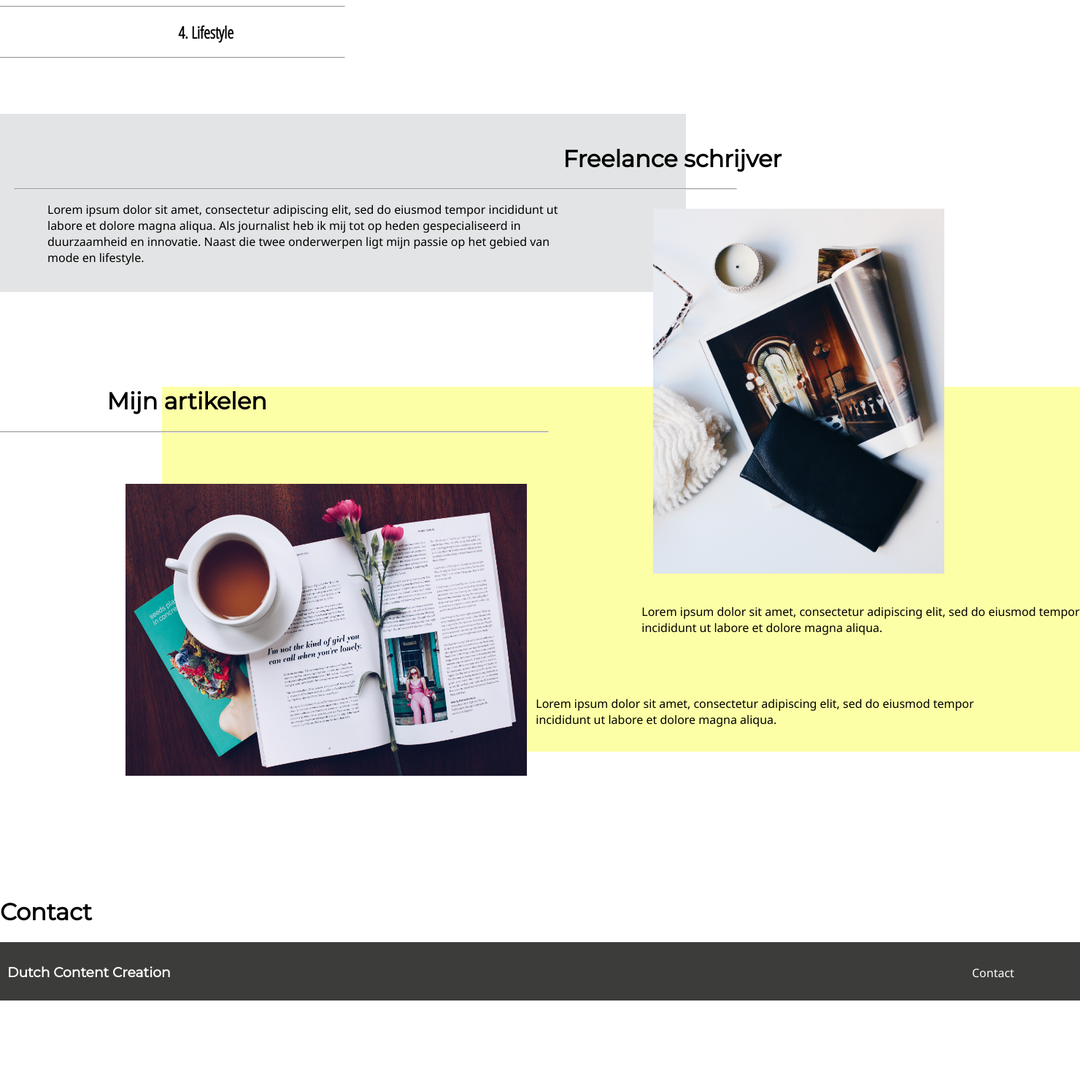
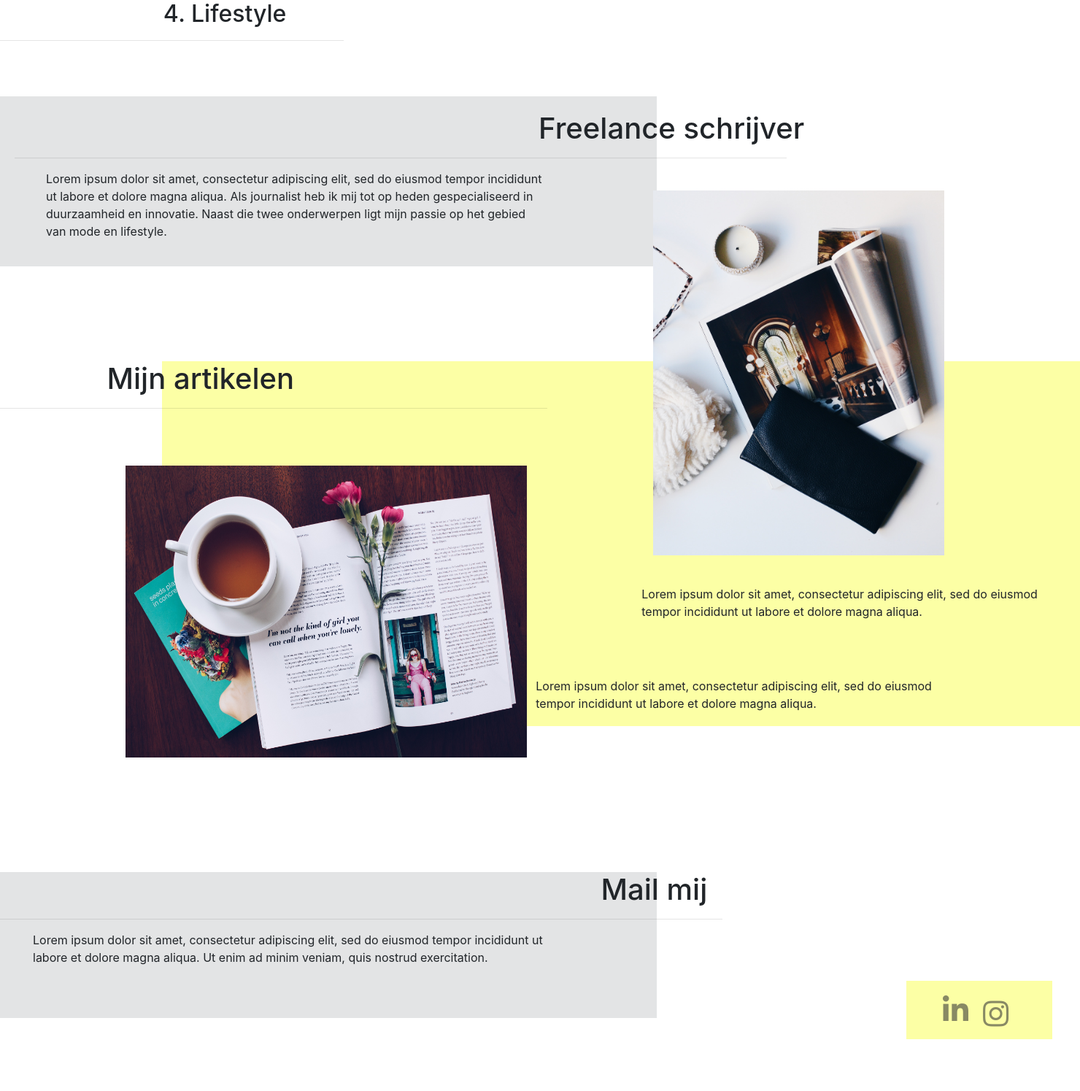
Before and after one commit to didemertens/content_creation, a Django app: page / in a window 1480 px wide. Shown: the part 1153-2648 px from the top of the page at 73% size. Before the commit the page ends 2524 px from the top, so only its background shows below. Run offline with Django 3.2, Linux system fonts and the light colour scheme; some libraries are stand-ins or nearby versions.

Commit message:
made contact paragraph, fixed footer'

```diff
--- a/static/css/about-top.css
+++ b/static/css/about-top.css
@@ -17,7 +17,7 @@
 
 #about-line{
   margin-right: -20px;
-  margin-left: -13%;
+  margin-left: -18%;
   color: #3C3C3A;
 }
 
--- /dev/null
+++ b/static/css/contact-lower.css
@@ -0,0 +1,63 @@
+#contact{
+  width: 100%;
+}
+
+#contact-outer{
+  background-color: #e3e4e5;
+  width: 900px;
+  height: 200px;
+  margin-bottom: 100px;
+}
+
+
+#contact-low-title{
+  margin-left: 91.5%;
+  white-space: nowrap;
+}
+
+#contact-line{
+  color: #3C3C3A;
+  margin-right: -10%;
+}
+
+#text-contact{
+  width: 80%;
+  margin-left: 5%;
+}
+
+/*icons*/
+
+#contact-icon{
+  margin-left: 138%;
+  background-color: #fcffa5;
+  width: 200px;
+  height: 80px;
+}
+
+#icons{
+  margin-top: 20px;
+  display: flex;
+  margin-left: 20%;
+}
+
+#linkedin-icon{
+  margin-top: 10px;
+  font-size: 40px;
+  margin-right: 10%;
+}
+
+#insta-icon{
+  margin-top: 15px;
+  font-size: 40px;
+}
+
+#link-contact{
+  text-decoration: none;
+  color: #3C3C3A;
+  opacity: 0.6;
+  padding: 10px;
+}
+
+#link-contact:hover{
+  opacity: 1;
+}
--- a/static/css/elements.css
+++ b/static/css/elements.css
@@ -15,7 +15,25 @@
   font-family: 'Montserrat', sans-serif;
 }
 
-button{
+#button-js{
   border: none;
-  background: none;
+  color: white;
+  background-color: #3C3C3A;
+  font-size: 15px;
 }
+
+#button-js:hover{
+ border-bottom: 5px solid #595954;
+}
+
+#button-js-footer{
+  border: none;
+  color: white;
+  background-color: #3C3C3A;
+  font-size: 15px;
+  opacity: 0.6;
+}
+
+#button-js-footer:hover{
+ opacity: 1;
+}
--- a/static/css/footer.css
+++ b/static/css/footer.css
@@ -1,16 +1,27 @@
 #footer-border{
   background-color: #3C3C3A;
-  height: 80px;
+  display: flex;
+  justify-content: space-between;
 }
 
 #content-logo-footer{
   color: white;
-  padding-top: 30px;
-  padding-left: 10px;
+  margin-top: 20px;
+  margin-left: 10px;
+  font-size: 18px;
 }
 
-#contact-footer{
+#top-footer{
   color: white;
-  margin-top: -40px;
-  padding-left: 90%;
+  margin-top: 21px;
+  margin-right: 20px;
 }
+
+#footer {
+   position: fixed;
+   left: 0px;
+   bottom: 0px;
+   height: 60px;
+   width: 100%;
+   background: #3C3C3A;
+}
--- a/static/css/freelance-body.css
+++ b/static/css/freelance-body.css
@@ -17,7 +17,7 @@
 
 #line-freelance{
   color: #3C3C3A;
-  margin-right: -10%;
+  margin-right: -23%;
 }
 
 #text-freelance{
--- a/static/css/header.css
+++ b/static/css/header.css
@@ -13,7 +13,6 @@
   margin-left: 90px;
   margin-top: 150px;
   line-height: 40pt;
-  color: white;
 }
 
 .header-title-btn{
--- a/static/css/style.css
+++ b/static/css/style.css
@@ -5,3 +5,4 @@
 @import "list-body.css";
 @import "freelance-body.css";
 @import "article-photo.css";
+@import "contact-lower.css";
--- a/templates/base.html
+++ b/templates/base.html
@@ -5,6 +5,9 @@
 <head>
   <title>Home</title>
   <link rel="stylesheet" href="{% static 'css/style.css' %}">
+{# fonticons #}
+  <link rel="stylesheet" href="https://maxcdn.bootstrapcdn.com/bootstrap/4.0.0/css/bootstrap.min.css" integrity="sha384-Gn5384xqQ1aoWXA+058RXPxPg6fy4IWvTNh0E263XmFcJlSAwiGgFAW/dAiS6JXm" crossorigin="anonymous">
+  <link href="https://use.fontawesome.com/releases/v5.0.4/css/all.css" rel="stylesheet">
 {#   font #}
   <link href="https://fonts.googleapis.com/css?family=Montserrat" rel="stylesheet">
   <link href="https://fonts.googleapis.com/css?family=Noto+Sans" rel="stylesheet">
--- a/templates/home.html
+++ b/templates/home.html
@@ -3,13 +3,16 @@
 
 {% block body %}
 
+<div id="top">
+</div>
+
 <div id="header-row">
   <div id="header-row-half">
     <div id="header-btn">
-      <button onclick="jump('mij')"><h1 class="header-title-btn">OVER MIJ</h1></button>
-      <button onclick="jump('freelance')"><h1 class="header-title-btn">FREELANCE</h1></button>
-      <button onclick="jump('artikelen')"><h1 class="header-title-btn">ARTIKELEN</h1></button>
-      <button onclick="jump('contact')"><h1 class="header-title-btn">CONTACT</h1></button>
+      <button id="button-js" onclick="jump('me')"><h1 class="header-title-btn">OVER MIJ</h1></button>
+      <button id="button-js" onclick="jump('freelance')"><h1 class="header-title-btn">FREELANCE</h1></button>
+      <button id="button-js" onclick="jump('articles')"><h1 class="header-title-btn">ARTIKELEN</h1></button>
+      <button id="button-js" onclick="jump('contact')"><h1 class="header-title-btn">CONTACT</h1></button>
     </div>
     <img id="es-header" src="{% static "media/esther-sample.jpg" %}" alt="es image">
   </div>
@@ -18,7 +21,7 @@
   </div>
 </div>
 
-<div id="mij">
+<div id="me">
   <div id="about-top-page">
     <h1 id="title-about">Over mij</h1>
     <hr id="about-line">
@@ -54,7 +57,7 @@
   </div>
 </div>
 
-<div id="artikelen">
+<div id="articles">
   <div id="article-block">
     <h1 id="title-articles">Mijn artikelen</h1>
     <hr id="line-articles">
@@ -70,12 +73,27 @@
 </div>
 
 <div id="contact">
-  <h1>Contact</h1>
+  <div id="contact-outer">
+    <h1 id="contact-low-title">Mail mij</h1>
+    <hr id="contact-line">
+    <p id="text-contact">Lorem ipsum dolor sit amet, consectetur adipiscing elit, sed do eiusmod
+      tempor incididunt ut labore et dolore magna aliqua. Ut enim ad minim veniam,
+    quis nostrud exercitation.</p>
+
+    <div id="contact-icon">
+      <div id="icons">
+        <a id="link-contact" href="https://linkedin.com"><i id="linkedin-icon" class="fab fa-linkedin-in"></i></a>
+        <a id="link-contact" href="https://instagram.com"><i id="insta-icon" class="fab fa-instagram"></i></a>
+      </div>
+    </div>
+  </div>
 </div>
 
-<div id="footer-border">
-  <h3 id="content-logo-footer">Dutch Content Creation</h3>
-  <p id="contact-footer">Contact</p>
+<div id="footer">
+  <div id="footer-border">
+    <h3 id="content-logo-footer">Dutch Content Creation</h3>
+    <button id="button-js-footer" onclick="jump('top')"><p id="top-footer">Top</p></button>
+  </div>
 </div>
 
 <script src="static/js/jump.js">
```
Also changed, not shown: 1 other file.
